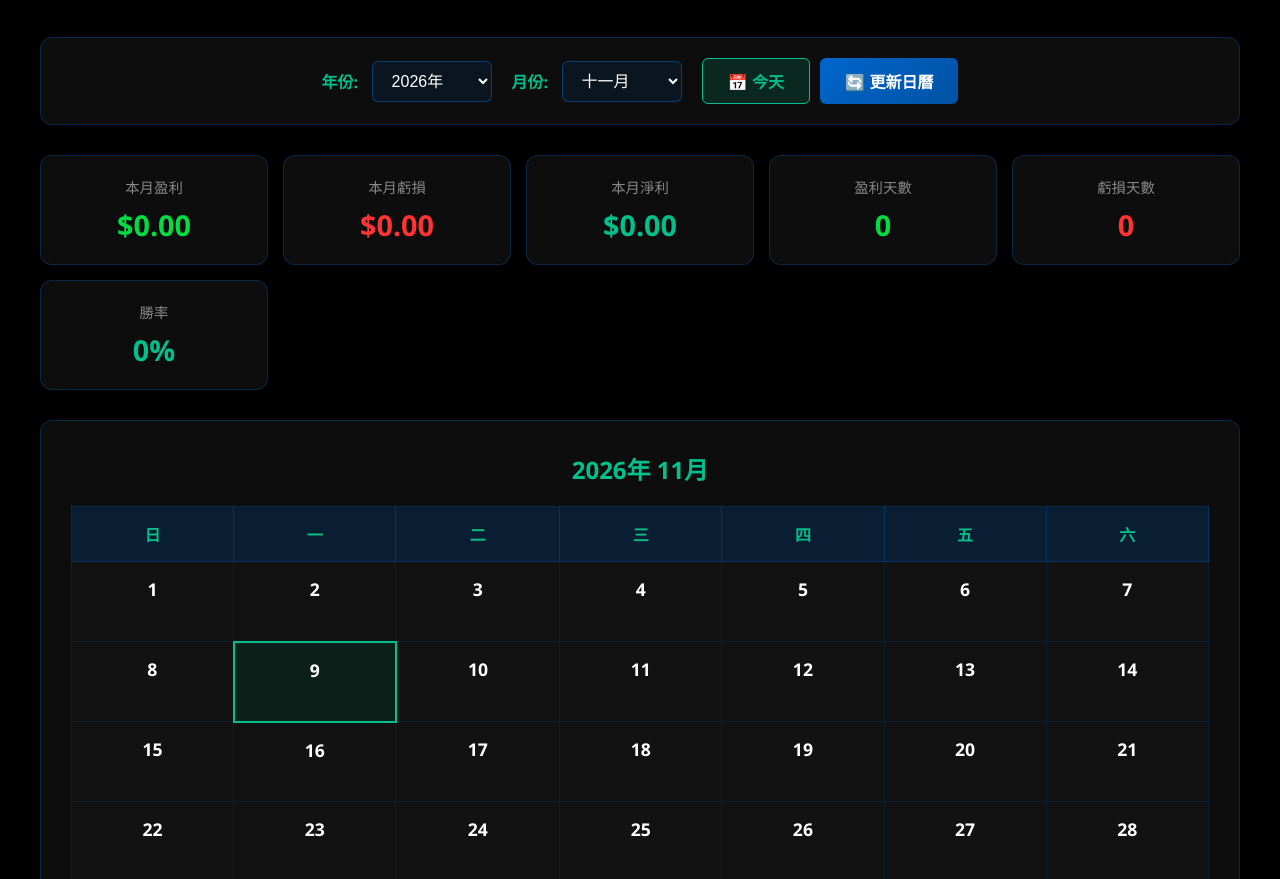
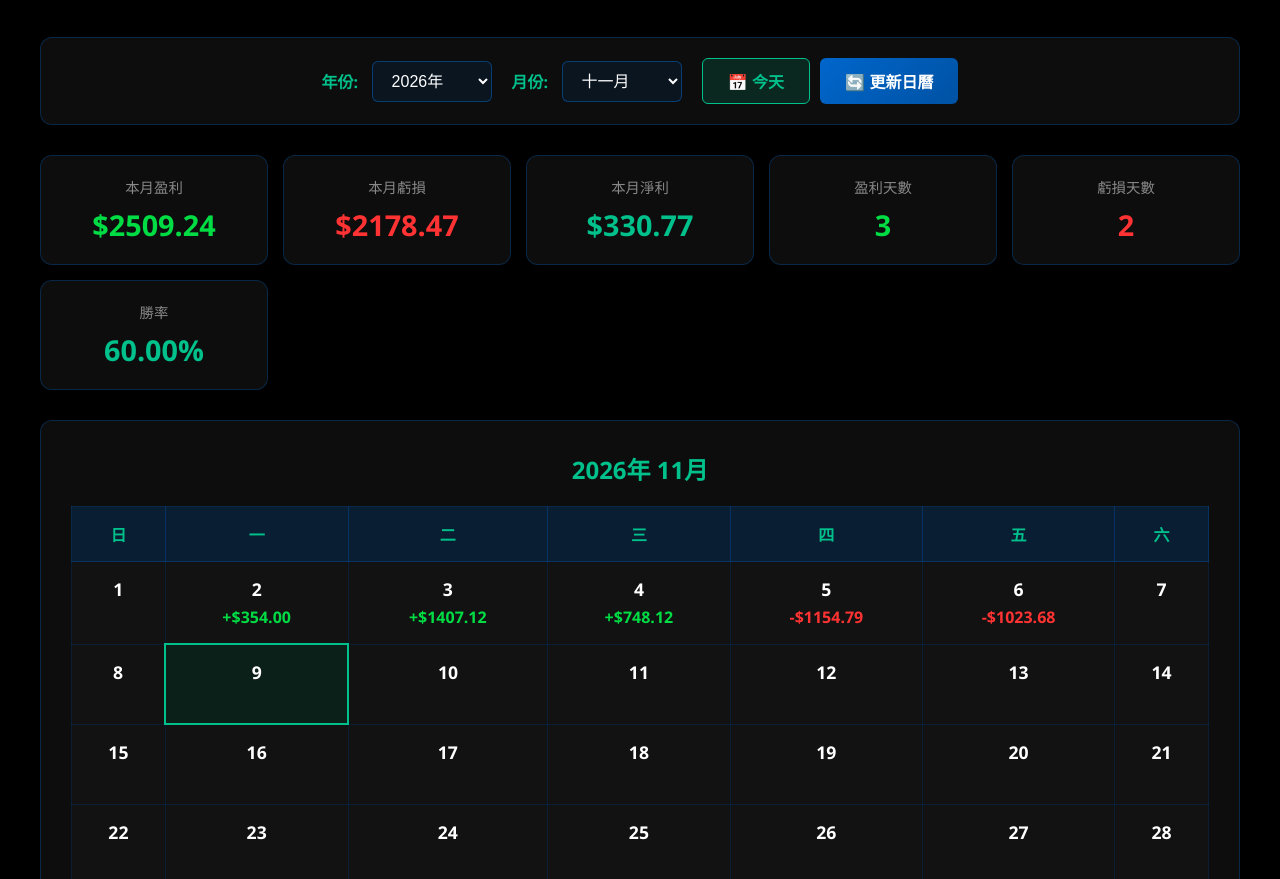
Before and after one commit to 3mcapital/3mcapital, a plain HTML site: page daily-report-2.html in a window 1280 px wide. Shown: the part 221-1100 px from the top of the page. Drawn offline with Linux system fonts and the light colour scheme.

Commit message:
Update daily profit data

```diff
--- a/daily-report-2.html
+++ b/daily-report-2.html
@@ -578,6 +578,11 @@
             '2026-10-28': 400.16,
             '2026-10-29': -1609.52,
             '2026-10-30': 1058.75,
+            '2026-11-02': 354.00,
+            '2026-11-03': 1407.12,
+            '2026-11-04': 748.12,
+            '2026-11-05': -1154.79,
+            '2026-11-06': -1023.68,
         };
 
         // 假期數據
```
